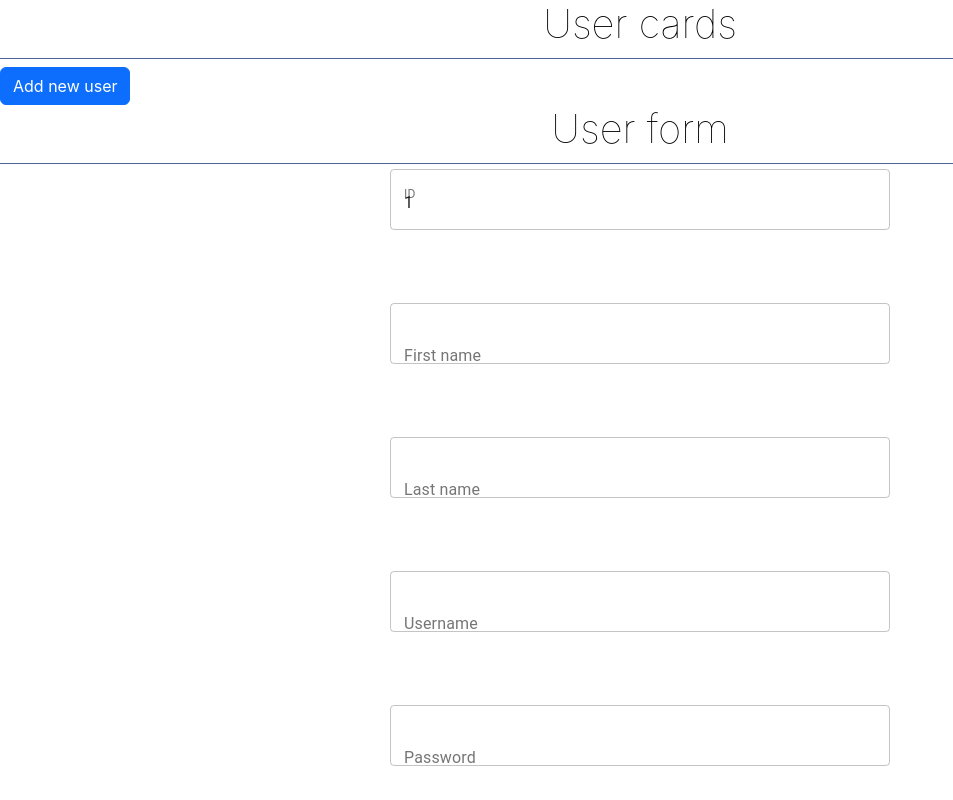
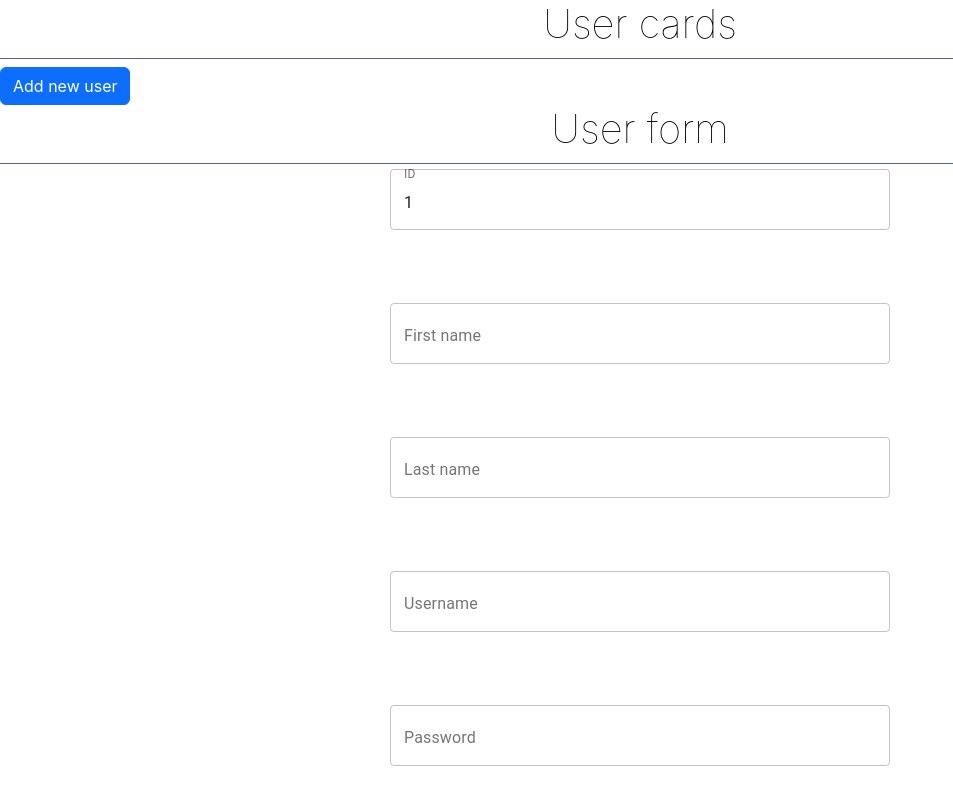
Before and after one commit to stsdmchv/test-project, a React (Create React App) app: page /addNewUser in a window 1280 px wide. Shown: the top 800 px of the page, without its empty margins (0-953 px from the left). Built offline with nearby package versions, Linux system fonts and the light colour scheme; the HTML template or start-up script is replaced by a standard one.

Commit message:
Fix styles

```diff
--- a/src/components/PersonCard/personCard.jsx
+++ b/src/components/PersonCard/personCard.jsx
@@ -43,7 +43,6 @@ export const PersonCard = () => {
           <LastName lastName={cardToShow.lastName}/>
           <Username userName={cardToShow.username}/>
           <Password password={cardToShow.password}/>
-          <TextField placeholder='Password' variant='outlined'/>
           <Roles role={cardToShow.roles}/>
           <WorkBorders idB={cardToShow.workBorder}/>
           <button type="submit" name="save">Submit</button>
--- a/src/styles.scss
+++ b/src/styles.scss
@@ -58,8 +58,6 @@ label {
   line-height: 2;
   text-align: left;
   display: block;
-  margin-bottom: 12px;
-  margin-top: 20px;
   color: $primary-color;
   font-size: 14px;
   font-weight: 200;
```
